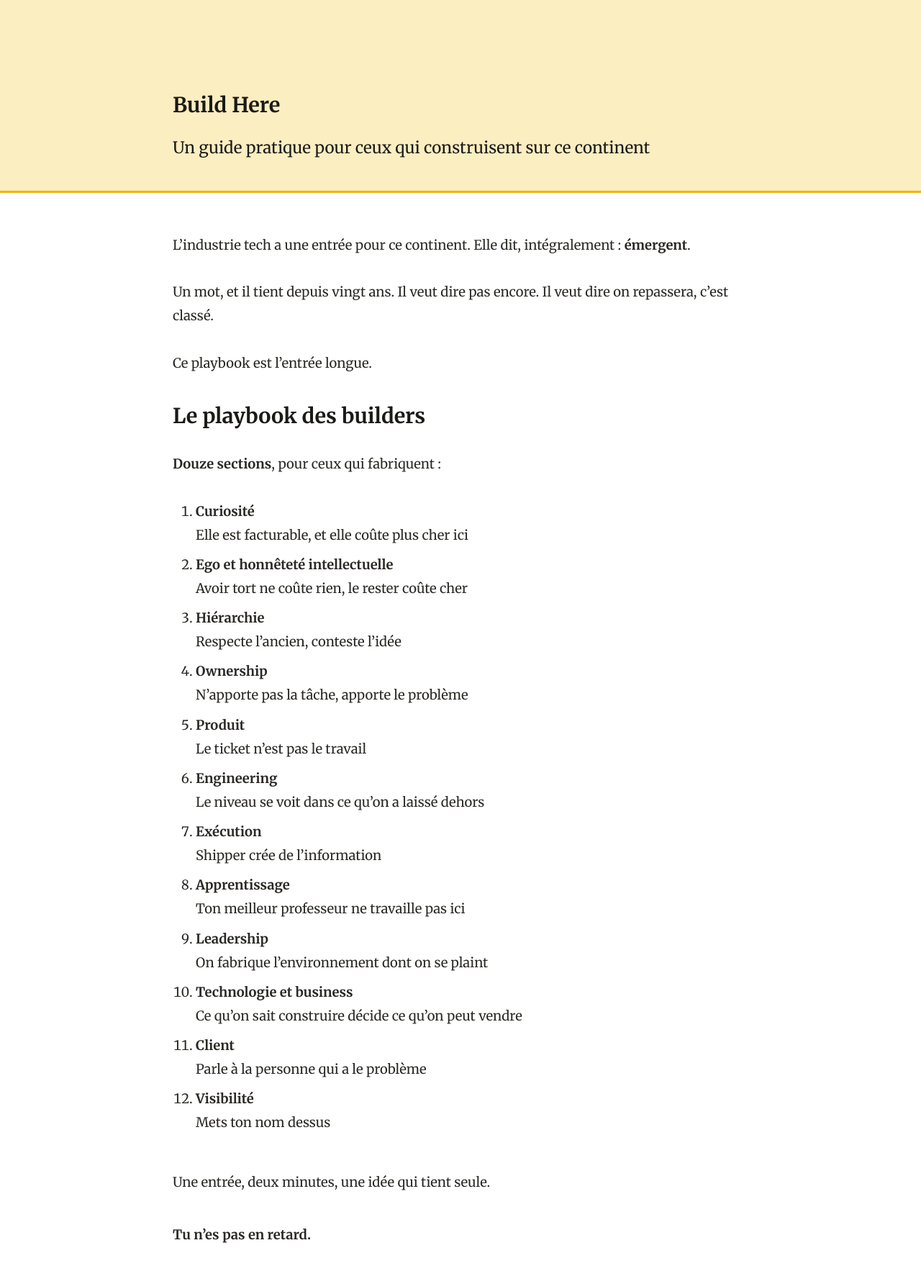
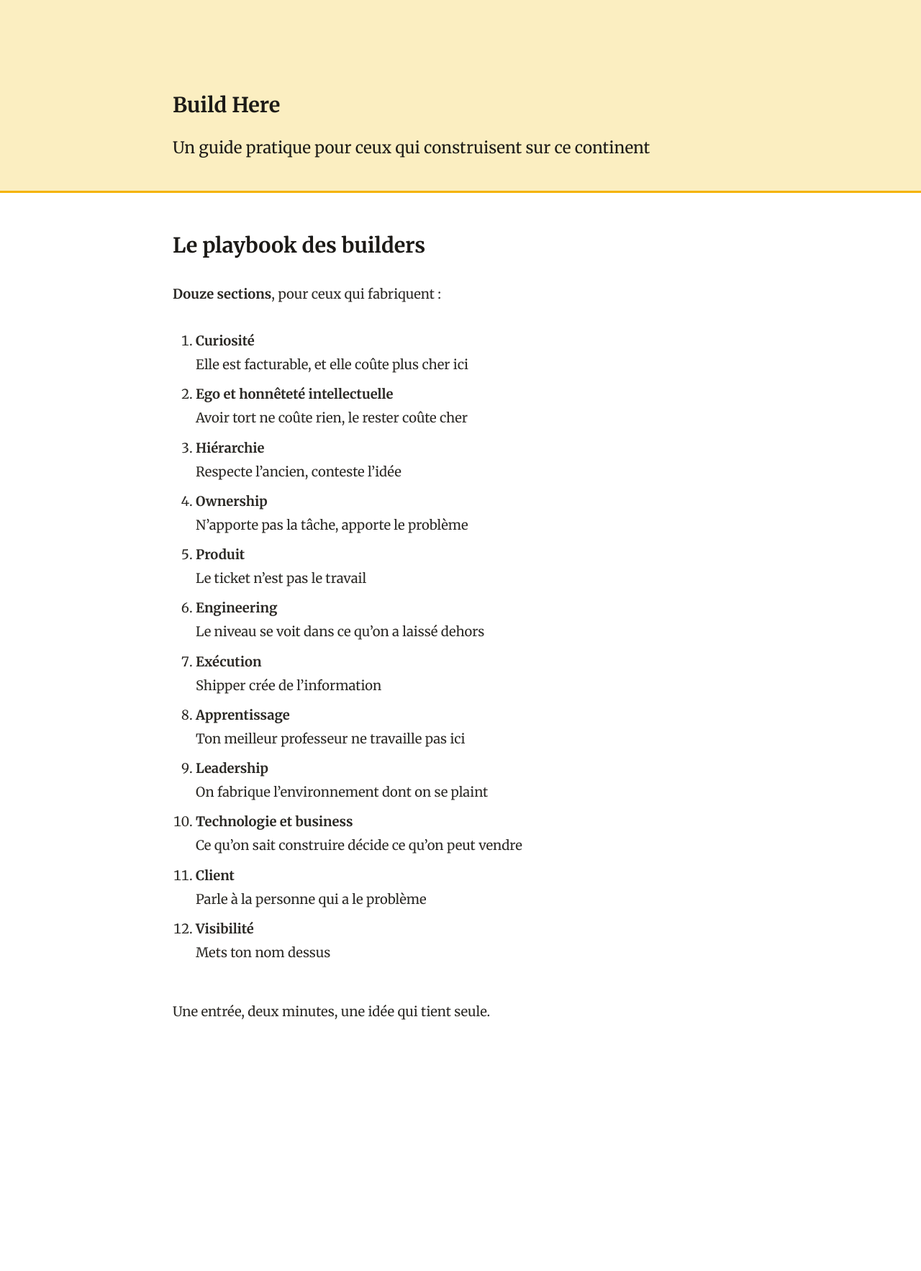
Before and after one commit to luuuc/build-here-book, a Jekyll site: the page built from index.md, in a window 1280 px wide, cut to the strip 104-1920 px from the top of the page. Shown: the top 1766 px of the strip at 72% size. Built offline with Jekyll 4.4.1, drawn with Linux system fonts in a browser that asks for light colours.

Commit message:
Update index.md

```diff
--- a/index.md
+++ b/index.md
@@ -13,13 +13,6 @@ seo:
 title: Build Here
 description: Un guide pratique pour ceux qui construisent sur ce continent
 ---
-
-L'industrie tech a une entrée pour ce continent. Elle dit, intégralement : **émergent**.
-
-Un mot, et il tient depuis vingt ans. Il veut dire pas encore. Il veut dire on repassera, c'est classé.
-
-Ce playbook est l'entrée longue.
-
 
 # Le playbook des builders
 
@@ -40,5 +33,3 @@ Ce playbook est l'entrée longue.
 
 <br>
 Une entrée, deux minutes, une idée qui tient seule.
-
-**Tu n'es pas en retard.**
```
